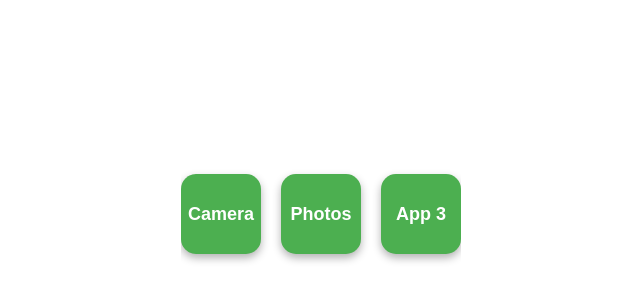
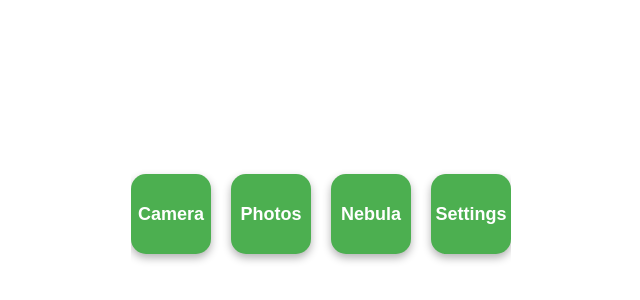
Before and after one commit to Techdrips/LiquidIS, a plain HTML site: page index.html in a window 1280 px wide. Shown: the part 186-486 px from the top of the page, without its empty margins (319-959 px from the left). Drawn offline with Linux system fonts and the light colour scheme.

Commit message:
Update index.html

```diff
--- a/index.html
+++ b/index.html
@@ -10,7 +10,8 @@
     <div class="app-container">
         <a href="camera.html" class="app-icon">Camera</a>
         <a href="photos.html" class="app-icon">Photos</a>
-        <a href="nebula.html" class="app-icon">App 3</a>
+        <a href="nebula.html" class="app-icon">Nebula</a>
+        <a href="settings.html" class="app-icon">Settings</a>
     </div>
 </body>
 </html>
```
